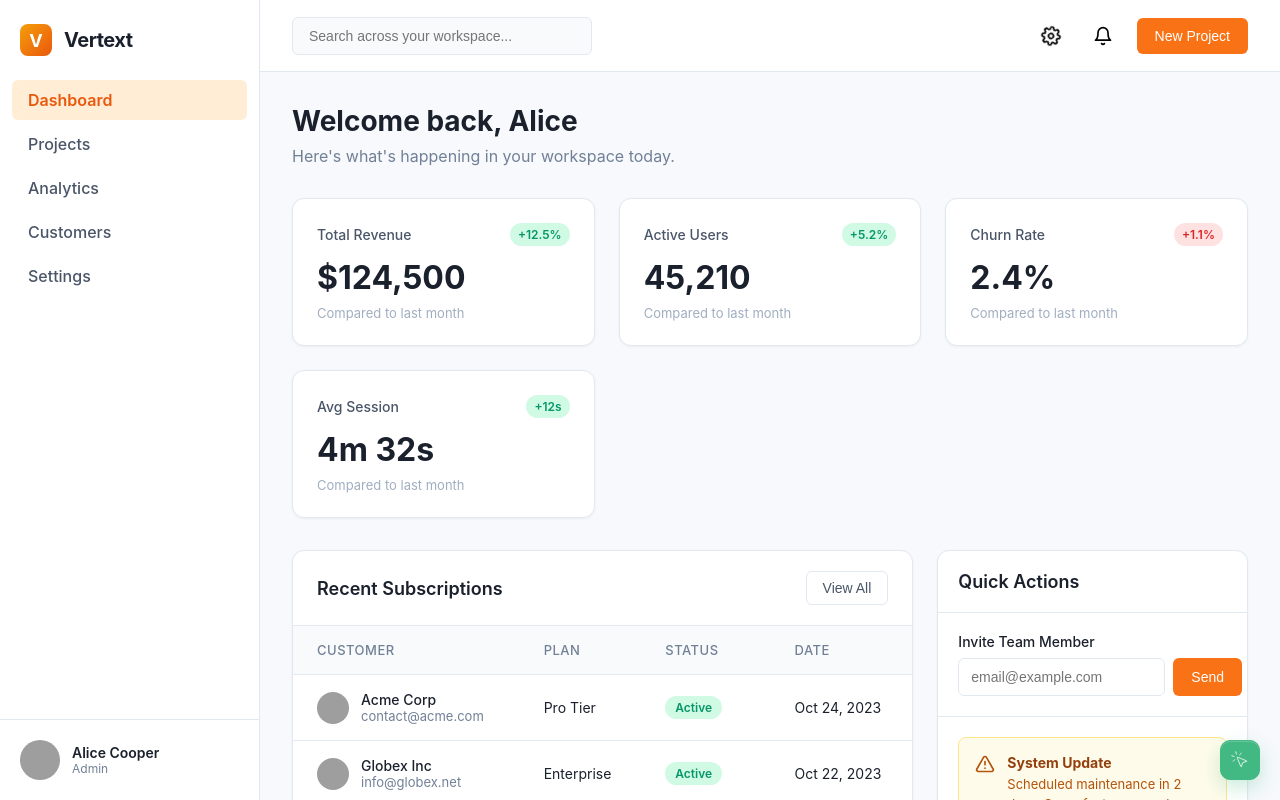
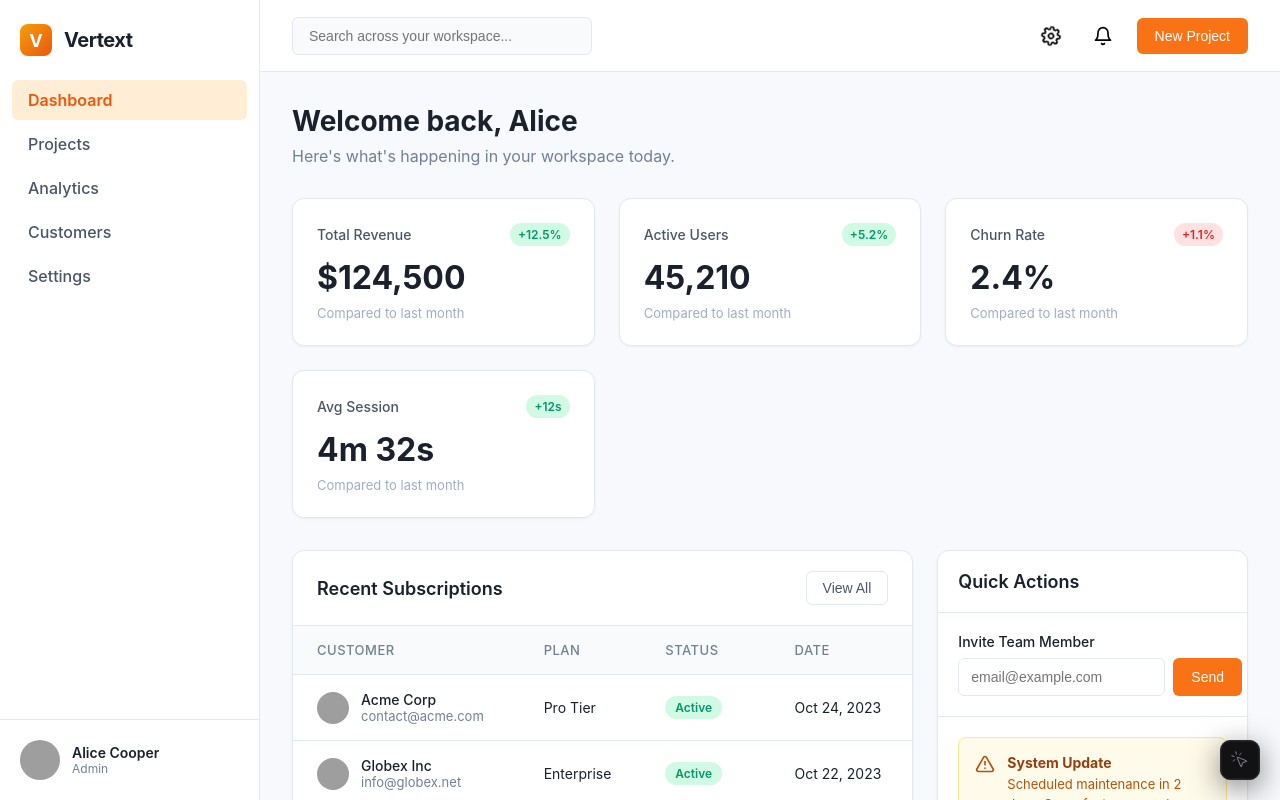
Before and after one commit to martypara/vuepoint, a Vue app: page / in a window 1280 px wide. Shown: the top 800 px of the page. Built offline with nearby package versions, Linux system fonts and the light colour scheme; grey boxes are pictures that could not be loaded.

Commit message:
more descriptive annotation targets

```diff
--- a/src/components/Vuepoint.vue
+++ b/src/components/Vuepoint.vue
@@ -498,7 +498,7 @@ onBeforeUnmount(() => {
         :style="hoveredAnnotationPreviewStyle"
       >
         <div class="vuepoint__draft-preview-card">
-          <p class="vuepoint__draft-label">{{ hoveredAnnotation.element }}</p>
+          <p class="vuepoint__draft-label">{{ hoveredAnnotation.displayLabel ?? hoveredAnnotation.element }}</p>
           <p class="vuepoint__draft-preview-comment">{{ hoveredAnnotation.comment }}</p>
         </div>
       </div>
--- a/src/core/annotations.ts
+++ b/src/core/annotations.ts
@@ -2,6 +2,7 @@ import {
   getAccessibilitySummary,
   captureElementSnapshot,
   getElementLabel,
+  getHoverLabel,
   getElementPath,
   getNearbyText,
   getVueComponentName,
@@ -31,6 +32,7 @@ export function createAnnotationTarget({
 }: CreateAnnotationTargetInput): VuepointAnnotationTarget {
   return {
     element: getElementLabel(element),
+    displayLabel: getHoverLabel(element),
     elementPath: getElementPath(element),
     componentName: getVueComponentName(element, source),
     nearbyText: getNearbyText(element),
@@ -57,6 +59,7 @@ export function createAnnotation({
       annotationTargets.length === 1
         ? primaryTarget.element
         : `${annotationTargets.length} elements selected`,
+    displayLabel: annotationTargets.length === 1 ? primaryTarget.displayLabel : undefined,
     elementPath: primaryTarget.elementPath,
     componentName: primaryTarget.componentName,
     pageUrl: window.location.href,
--- a/src/styles/vuepoint.css
+++ b/src/styles/vuepoint.css
@@ -110,19 +110,18 @@ html[data-vuepoint-force-cursor=""] body :not([data-vuepoint-ui], [data-vuepoint
   width: 40px;
   height: 40px;
   border-radius: 10px;
-  border: 1px solid var(--vuepoint-accent);
-  background: var(--vuepoint-accent);
-  color: #ffffff;
+  border: 1px solid #27272a;
+  background: #121214;
+  color: #a1a1aa;
   padding: 0;
   font-weight: 700;
-  box-shadow: inset 0 1px 0 rgba(255, 255, 255, 0.2), 0 8px 20px var(--vuepoint-accent-shadow);
+  box-shadow: 0 8px 30px rgba(0, 0, 0, 0.5), inset 0 0 0 1px rgba(255, 255, 255, 0.05);
   animation: vuepoint-pop-in 160ms cubic-bezier(0.2, 0.8, 0.2, 1) both;
 }
 
 .vuepoint__button:hover {
-  background: var(--vuepoint-accent-hover);
-  border-color: var(--vuepoint-accent-hover);
-  color: #ffffff;
+  background: #333333;
+  color: #fafafa;
 }
 
 .vuepoint__badge {
--- a/src/types.ts
+++ b/src/types.ts
@@ -26,6 +26,7 @@ export interface VuepointElementSnapshot {
 
 export interface VuepointAnnotationTarget {
   element: string;
+  displayLabel?: string;
   elementPath: string;
   componentName?: string;
   nearbyText?: string;
@@ -38,6 +39,7 @@ export interface VuepointAnnotation {
   id: string;
   comment: string;
   element: string;
+  displayLabel?: string;
   elementPath: string;
   componentName?: string;
   pageUrl: string;
```
